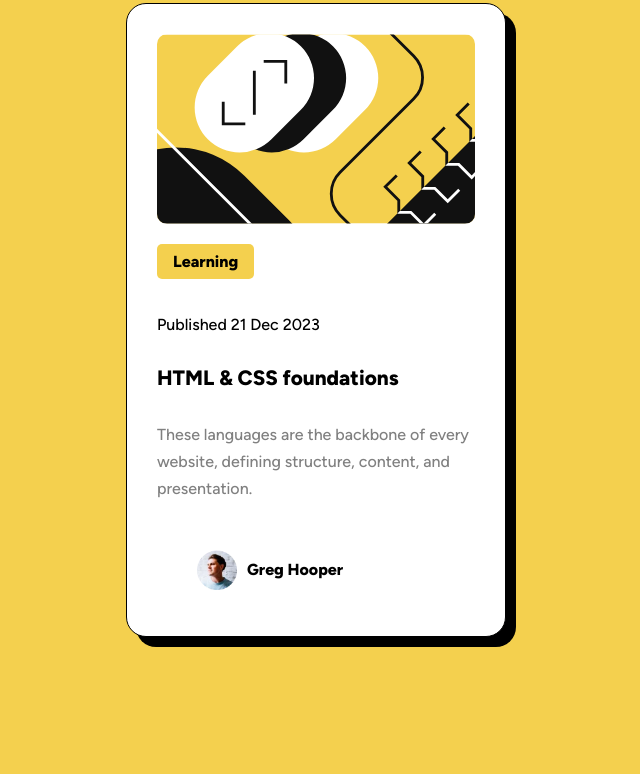
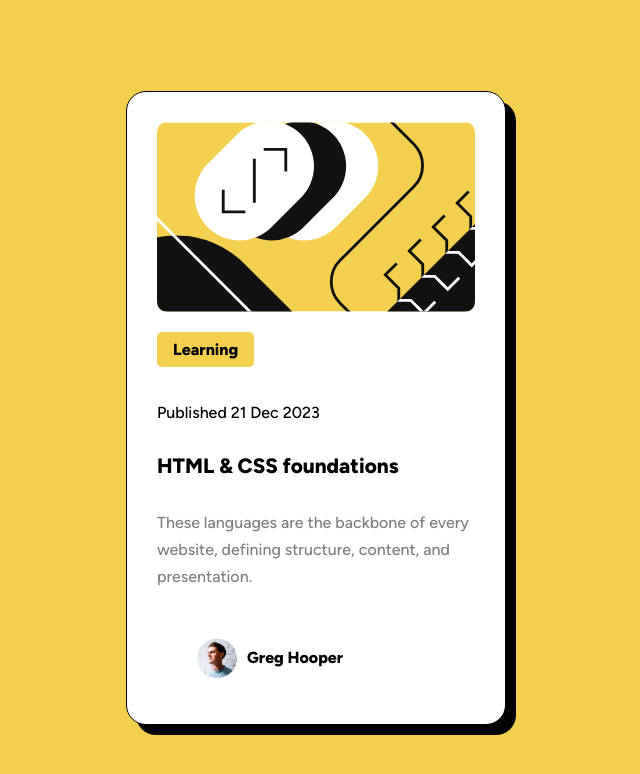
Before and after one commit to DeeSzubert/blog-preview-card, a website built with Vite: page index.html in a window 1280 px wide. Shown: the whole page, without its empty margins (324-964 px from the left). Built offline with nearby package versions, Linux system fonts and the light colour scheme.

Commit message:
fixed height

```diff
--- a/scss/style.scss
+++ b/scss/style.scss
@@ -3,23 +3,23 @@
 
 body,
 html {
-  margin: 0;
-  padding: 0;
+  // margin: 0;
+  // padding: 0;
 }
 * {
   box-sizing: border-box;
 }
 
-// html {
-//   -moz-text-size-adjust: none;
-//   -webkit-text-size-adjust: none;
-//   text-size-adjust: none;
-// }
+html {
+  -moz-text-size-adjust: none;
+  -webkit-text-size-adjust: none;
+  text-size-adjust: none;
+}
 
 body {
   background-color: b.$primary;
   height: 100vh;
-  max-height: 80vh;
+  max-height: 100vh;
   display: flex;
   justify-content: center;
   align-items: center;
@@ -35,7 +35,7 @@ section {
   max-width: 380px;
   border-radius: 20px;
   padding: 30px;
-
+  margin: 1.4rem;
   align-items: flex-start;
   box-shadow: 10px 10px;
 }
```
Also changed, not shown: css/style.css, 1 other file.
